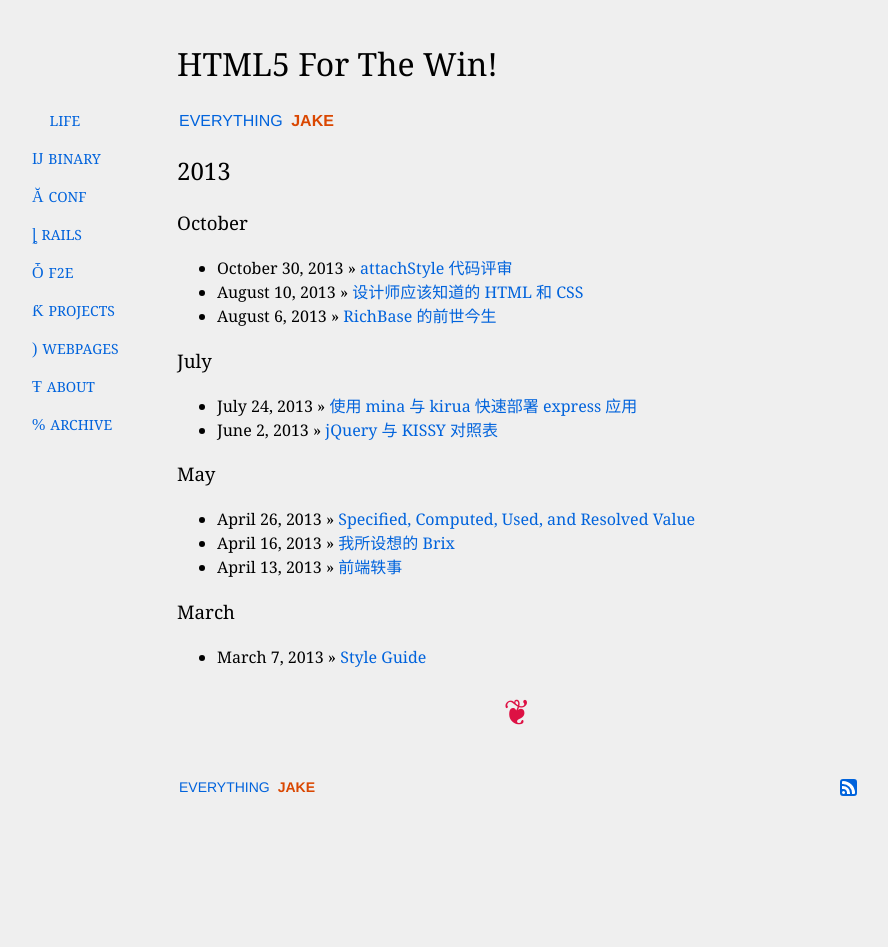
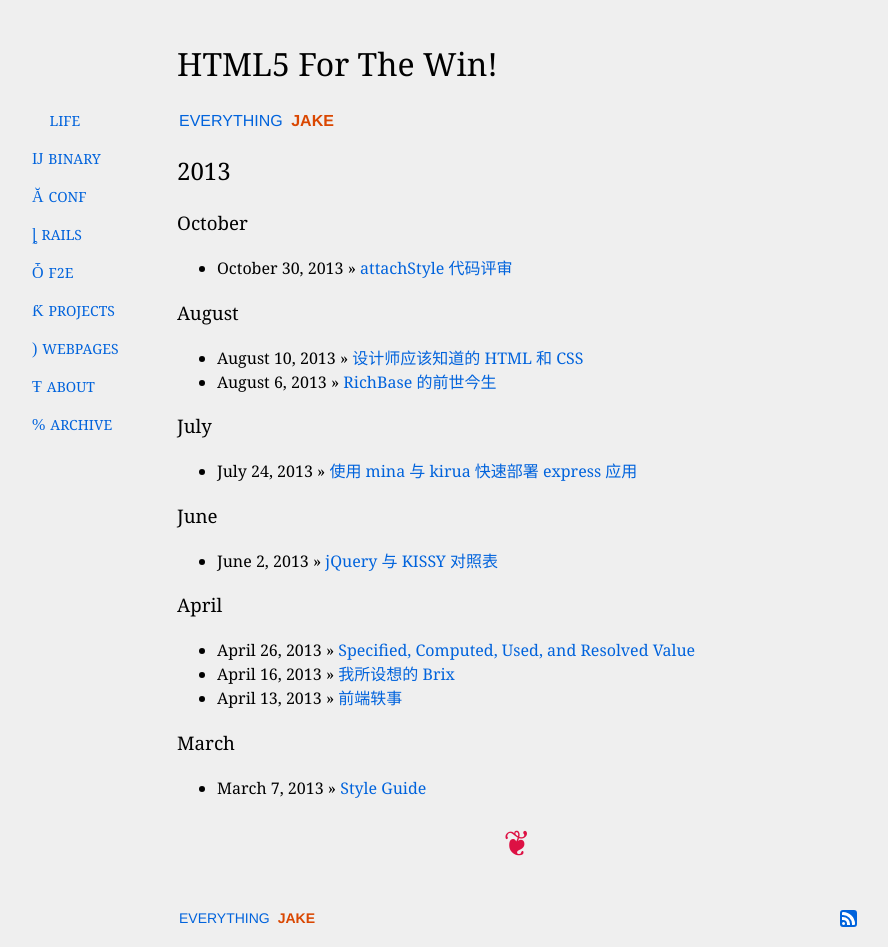
Before and after one commit to cyjake/cyjake.github.io, a Jekyll site: the page built from f2e/index.html, in a window 1280 px wide and 947 px high. Shown: the whole window, without its empty margins (123-1011 px from the left). Built offline with Jekyll 4.4.1, drawn with Linux system fonts in a browser that asks for light colours; some web fonts are replaced; Markdown is read by kramdown in place of the engine named in the settings.

Commit message:
Category aware next_post

```diff
--- a/_includes/archive.html
+++ b/_includes/archive.html
@@ -15,8 +15,13 @@ Ordering:
 {% for post in posts  %}
   {% capture this_year %}{{ post.date | date: "%Y" }}{% endcapture %}
   {% capture this_month %}{{ post.date | date: "%B" }}{% endcapture %}
-  {% capture next_year %}{{ post.previous.date | date: "%Y" }}{% endcapture %}
-  {% capture next_month %}{{ post.previous.date | date: "%B" }}{% endcapture %}
+
+  {% unless forloop.last %}
+    {% assign next_index = forloop.index + 1 %}
+    {% assign next_post = posts[next_index] %}
+    {% capture next_year %}{{ next_post.date | date: "%Y" }}{% endcapture %}
+    {% capture next_month %}{{ next_post.date | date: "%B" }}{% endcapture %}
+  {% endunless %}
 
   {% if forloop.first %}
     <h2>{{this_year}}</h2>
```
